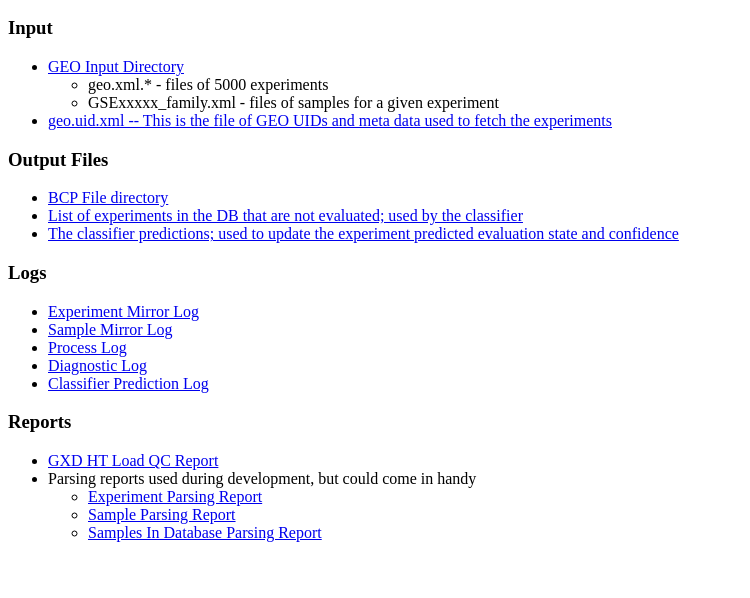
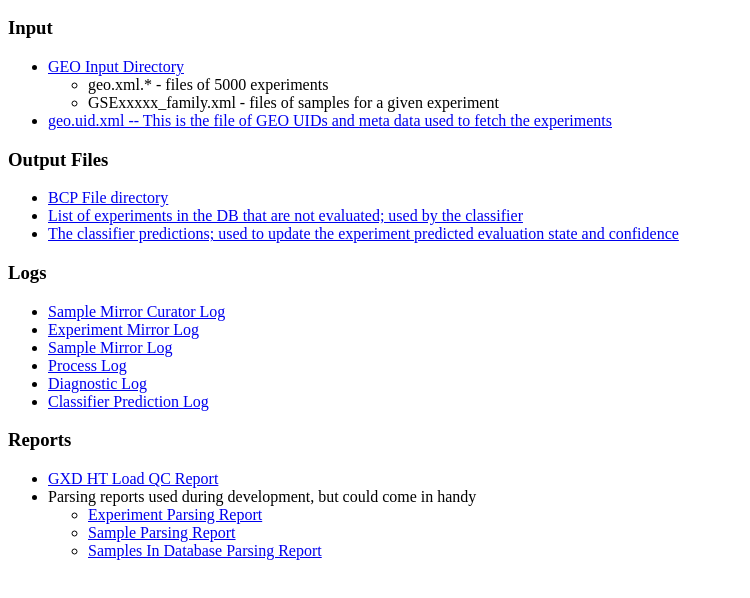
Before and after one commit to mgijax/gxdhtload, a plain HTML site: page index.html in a window 1280 px wide. Shown: the part 86-684 px from the top of the page, without its empty margins (0-750 px from the left). Drawn offline with Linux system fonts and the light colour scheme.

Commit message:
added Sample Mirror Curator Log

```diff
--- a/index.html
+++ b/index.html
@@ -23,6 +23,7 @@ See <A HREF="http://mgiwiki/mediawiki/index.php/sw:Gxdhtload">GXD High Throughpu
 
 <H3>Logs</H3>
 <UL>
+<LI><A HREF="/data/loads/mgi/geo_htload/logs/mirror_geo.cur.log">Sample Mirror Curator Log</A>
 <LI><A HREF="/data/loads/mgi/geo_htload/logs/mirror_geo.log"> Experiment Mirror Log</A>
 <LI><A HREF="/data/loads/mgi/geo_htload/logs/mirror_geo.log.sample"> Sample Mirror Log</A>
 <LI><A HREF="/data/loads/mgi/geo_htload/logs/geo_htload.proc.log">Process Log</A>
```
